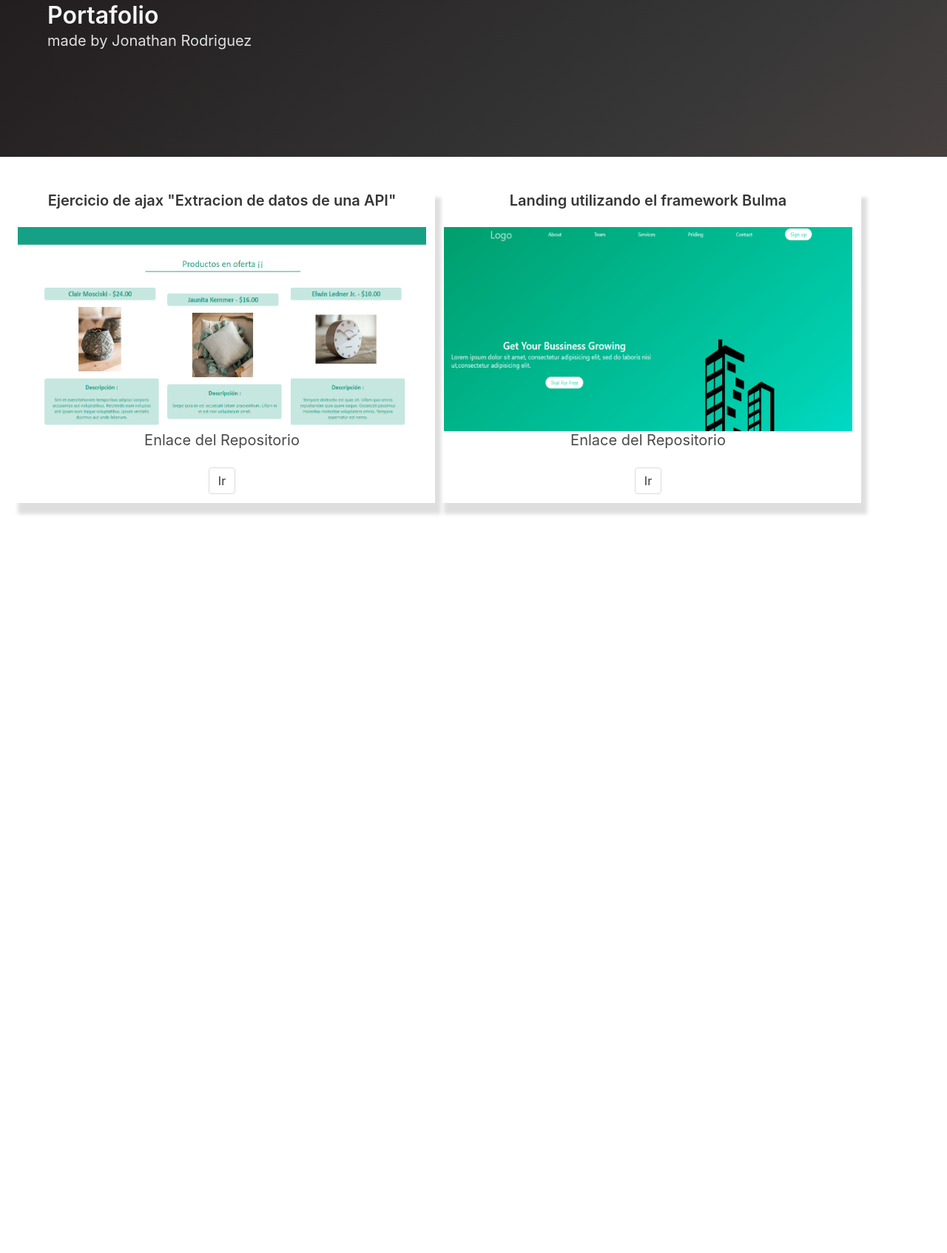
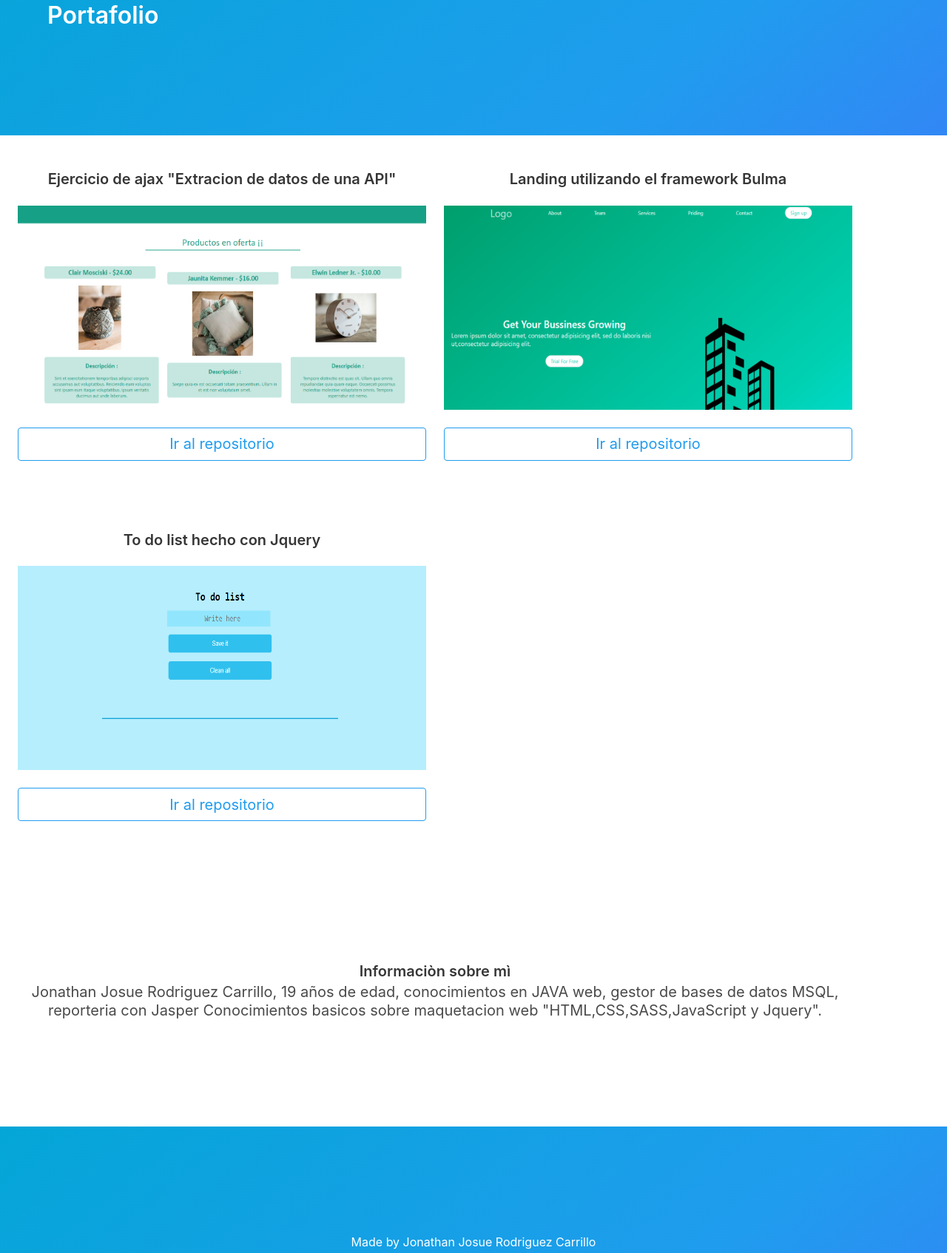
Before and after one commit to jonathan89r/tareas, a plain HTML site: page repositorio/index.html in a window 1280 px wide. Shown: the part 141-1835 px from the top of the page at 74% size. Before the commit the page ends 857 px from the top, so only its background shows below. Drawn offline with nearby package versions, Linux system fonts and the light colour scheme.

Commit message:
portafolio3

```diff
--- a/repositorio/index.html
+++ b/repositorio/index.html
@@ -5,24 +5,21 @@
     <title>Repositorio</title>
     <meta name="viewport" content="width=device-width, initial-scale=1">
     <link rel="stylesheet" href="resources/css/style.css"/>
+    <link rel="stylesheet" href="https://cdnjs.cloudflare.com/ajax/libs/bulma/0.7.5/css/bulma.css">
   </head>
   <body>
-    <link rel="stylesheet" href="https://cdnjs.cloudflare.com/ajax/libs/bulma/0.7.5/css/bulma.css">
 
-    <section class="hero is-dark is-medium is-bold">
+<section class="hero is-info is-medium is-bold">
       <div class="hero-body">
           <div class="container">
               <p class="title">
               Portafolio
               </p>
-              <p class="subtitle">
-                made by Jonathan Rodriguez
-              </p>
         </div>
       </div>
 </section>
 <section class="hero-body">
-  <div class="container columns">
+  <div class="container columns information">
       <div class="column is-half text-centered">
           <p class="title title-medium">
             Ejercicio de ajax "Extracion de datos de una API"
@@ -32,30 +29,65 @@
       <figure class="image is-2by1">
         <img src="resources/images/ejercicio-ajax.png">
       </figure>
-
-      <p class="subtitle">
-        Enlace del Repositorio
-      </p>
-        <a class="button" href="https://github.com/jonathan89r/tareas/tree/master/ejercicio-ajax">Ir</a>
+      <br>
+        <a class="button is-medium is-fullwidth is-info is-outlined" href="https://github.com/jonathan89r/tareas/tree/master/ejercicio-ajax">Ir al repositorio</a>
 
       </div>
       <div class="column text-centered">
-          <p class="title title-medium">
+          <p class="title title-medium ">
             Landing utilizando el framework Bulma
           </p>
 
         <figure class="image is-2by1">
           <img src="resources/images/landing-bulma.png">
         </figure>
-
-        <p class="subtitle">
-          Enlace del Repositorio
-        </p>
-        <a class="button" href="https://github.com/jonathan89r/tareas/tree/master/landing-bulma">Ir</a>
+        <br>
+        <a class="button is-medium is-fullwidth is-info is-outlined" href="https://github.com/jonathan89r/tareas/tree/master/landing-bulma">Ir al repositorio</a>
       </div>
   </div>
 </section>
 
+<section class="hero-body">
+  <div class="container columns information">
+      <div class="column is-half text-centered">
+          <p class="title title-medium ">
+            To do list hecho con Jquery
+          </p>
+
+        <figure class="image is-2by1">
+          <img src="resources/images/to-list.png">
+        </figure>
+        <br/>
+        <a class="button is-medium is-fullwidth is-info is-outlined" href="https://github.com/jonathan89r/tareas/tree/master/to-do-list">Ir al repositorio</a>
+      </div>
+  </div>
+</section>
+
+<section class="hero is-medium">
+  <div class="hero-body">
+    <div class="container columns text-centered">
+      <div class="column is-full">
+          <p class="title title-medium">Informaciòn sobre mì</p>
+          <p class="subtitle">
+            Jonathan Josue Rodriguez Carrillo, 19 años de edad,
+          conocimientos en JAVA web, gestor de bases de datos MSQL, reporteria con Jasper
+          Conocimientos basicos sobre maquetacion web "HTML,CSS,SASS,JavaScript y Jquery".
+          </p>
+      </div>
+    </div>
+  </div>
+</section>
+
+<footer class="hero is-medium is-info is-bold">
+  <div class="hero-body">
+    <div class="content has-text-centered">
+      <p>
+        Made by Jonathan Josue Rodriguez Carrillo
+      </p>
+    </div>
+  </div>
+</footer>
+
     <script defer src="https://use.fontawesome.com/releases/v5.3.1/js/all.js"></script>
   </body>
 </html>
--- a/repositorio/resources/sass/style.sass
+++ b/repositorio/resources/sass/style.sass
@@ -1,4 +1,3 @@
-
 
 *
   margin: 0
@@ -12,14 +11,8 @@
 
   font-size: 20px !important
 
-.column:hover
+section.hero-body div.information .column:hover
   cursor: pointer
   transform: scale(0.9)
-  -webkit-box-shadow: 10px 17px 5px -2px rgba(255,255,255,1)
-  -moz-box-shadow: 10px 17px 5px -2px rgba(255,255,255,1)
-  box-shadow: 10px 17px 5px -2px rgba(255,255,255,1)
-
-.column
-  -webkit-box-shadow: 10px 17px 5px -2px rgba(0,0,0,0.13)
-  -moz-box-shadow: 10px 17px 5px -2px rgba(0,0,0,0.13)
-  box-shadow: 10px 17px 5px -2px rgba(0,0,0,0.13)
+  border-radius: 6px
+  transition: 0.5s
```
Also changed, not shown: repositorio/resources/css/style.css.
